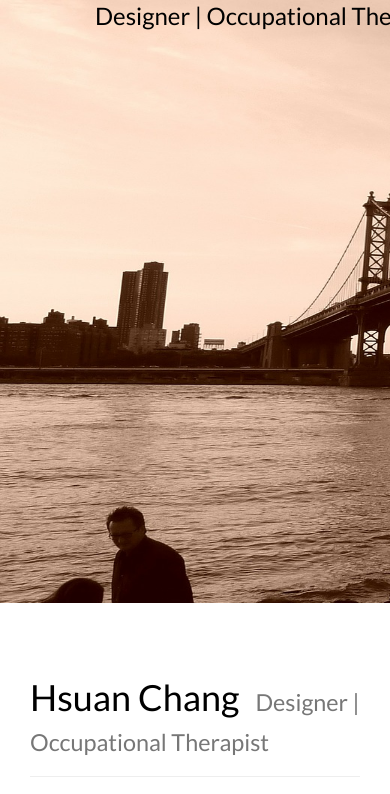
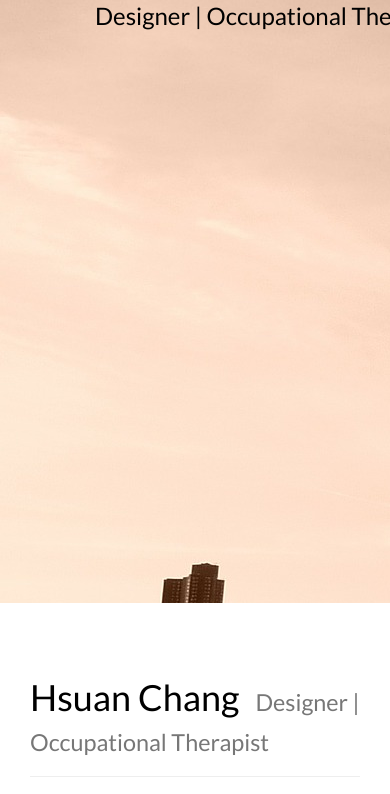
Before and after one commit to liuderchi/hcportfolio, a plain HTML site: page index.html in a window 390 px wide. Shown: the part 241-1035 px from the top of the page. Drawn offline with nearby package versions, Linux system fonts and the light colour scheme.

Commit message:
responsive cover image

```diff
--- a/index.html
+++ b/index.html
@@ -19,7 +19,7 @@
     <body>
         <div class="cover">
             <!--<div class="cover-image" style="background-image: url(https://unsplash.imgix.net/photo-1418065460487-3e41a6c84dc5?q=75&amp;fm=jpg&amp;s=127f3a3ccf4356b7f79594e05f6c840e);"></div>-->
-            <div class="cover-image" style="background: url('image/bkl_bridge.jpg'); background-size: 1440px 900px; display: compact; background-repeat:no-repeat; "></div>
+            <div class="cover-image" style="background: url('image/bkl_bridge.jpg'); "></div>
             <div class="col-md-12 text-left" id="first_title">
                 <h1 class="text-left">Hsuan Chang</h1>
                 <h3 class="text-left">Designer | Occupational Therapist</h3>
```
